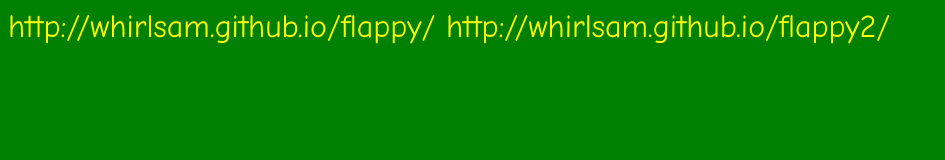
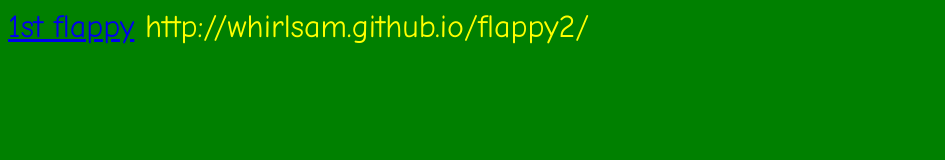
Before and after one commit to matthewschool/whirlsam.github.io, a plain HTML site: page index.html in a window 1280 px wide. Shown: the whole page, without its empty margins (0-945 px from the left). Drawn offline with Linux system fonts and the light colour scheme.

Commit message:
Update index.html

```diff
--- a/index.html
+++ b/index.html
@@ -12,7 +12,7 @@
     </style>
   </head>
   <body>
-  http://whirlsam.github.io/flappy/
+  <a href = "http://whirlsam.github.io/flappy/">1st flappy</a>
   http://whirlsam.github.io/flappy2/
   </body>
 </html>
```
